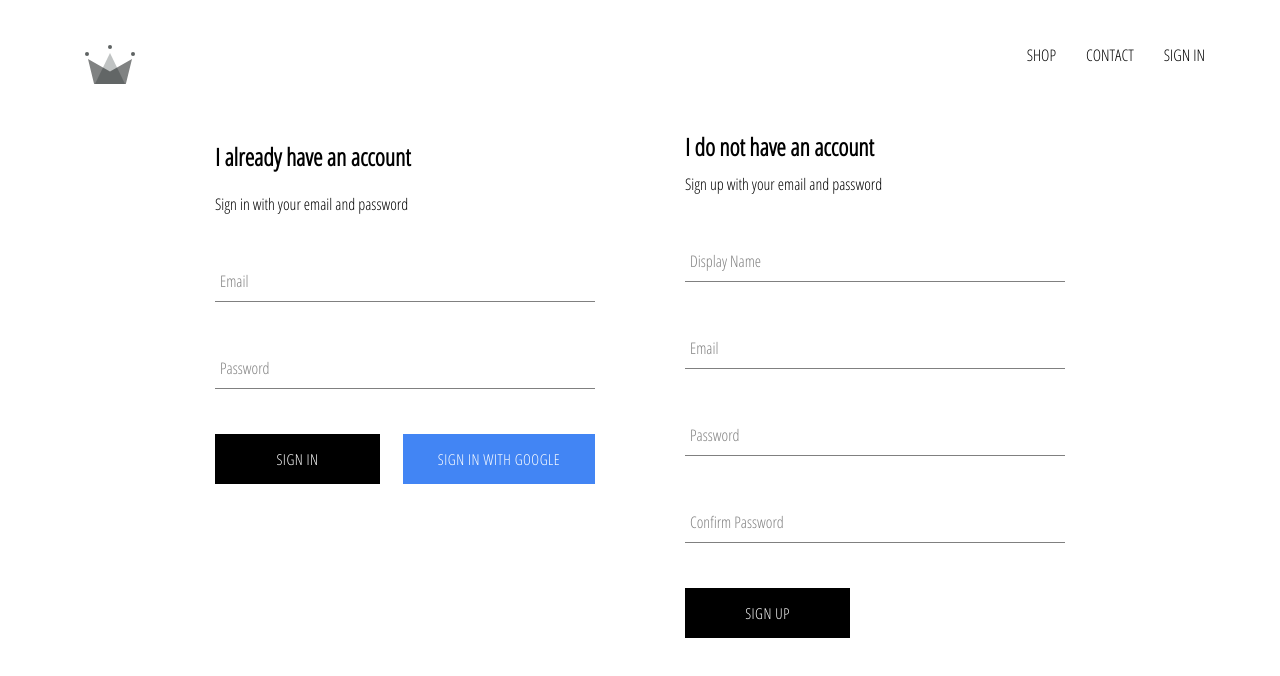
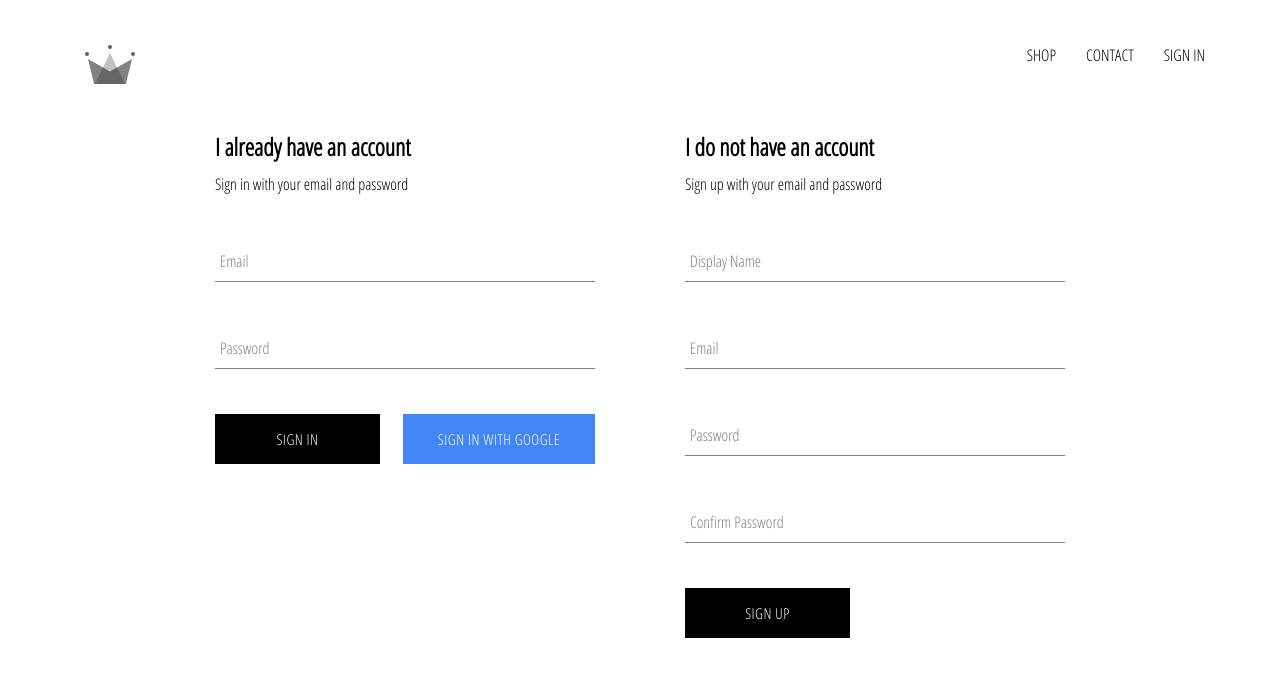
Before and after one commit to tmelucci/clothing-sales, a React (Create React App) app: page /signin in a window 1280 px wide. Shown: the top 676 px of the page. Built offline with nearby package versions, Linux system fonts and the light colour scheme; no server answers.

Commit message:
Fixed a styling bug by adding missing title className to h2 tag in sign-in component

```diff
--- a/src/components/sign-in/sign-in.component.jsx
+++ b/src/components/sign-in/sign-in.component.jsx
@@ -40,7 +40,7 @@
     render() {
         return(
             <div className='sign-in'>
-                <h2>I already have an account</h2>
+                <h2 className='title'>I already have an account</h2>
                 <span>Sign in with your email and password</span>
 
                 <form onSubmit={this.handleSubmit}>
```
